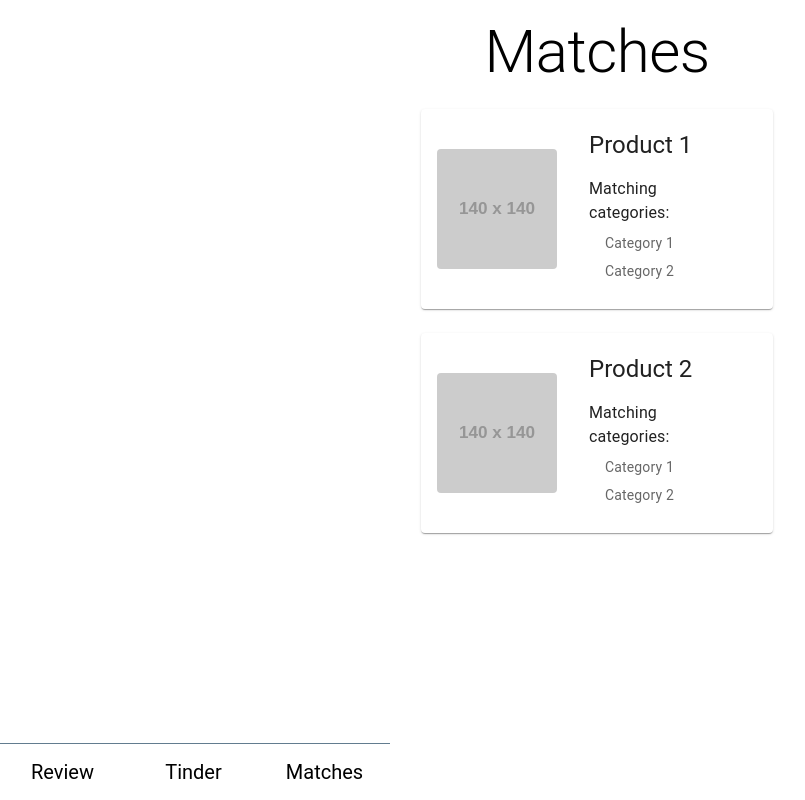
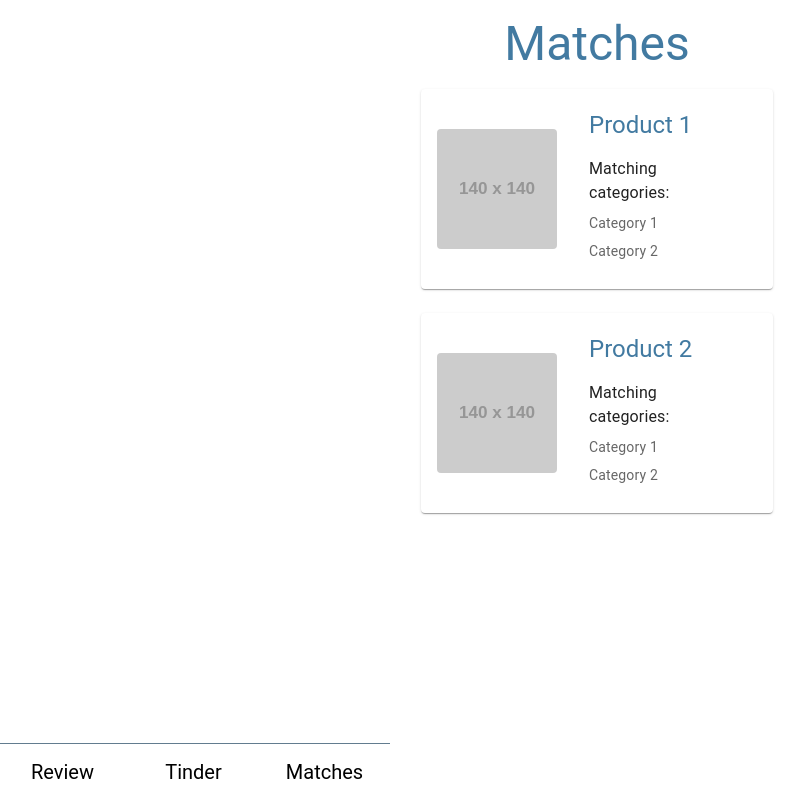
Before and after one commit to mechim/summer-sigmoid-hackathon-2024-frontend, a React (Vite) app in the folder sigmoid-app/: page /matches in a window 1280 px wide. Shown: the whole page, without its empty margins (3-808 px from the left). Built offline with nearby package versions, Linux system fonts and the light colour scheme.

Commit message:
feat: add matches styles

```diff
--- a/sigmoid-app/src/components/matches/MatchCard.jsx
+++ b/sigmoid-app/src/components/matches/MatchCard.jsx
@@ -27,7 +27,7 @@ export default function MatchCard({ match }) {
       />
       <CardContent sx={{ flex: 1 }}>
         <Box sx={{ display: "flex", alignItems: "center", mb: 2 }}>
-          <Typography variant="h5" component="div" sx={{ flex: 1 }}>
+          <Typography variant="h5" component="div" sx={{ flex: 1, color:"#427aa1" }}>
             {match.name}
           </Typography>
         </Box>
@@ -44,7 +44,6 @@ export default function MatchCard({ match }) {
               key={index}
               variant="body2"
               color="text.secondary"
-              sx={{ ml: 2 }}
             >
               {category.name}
             </Typography>
--- a/sigmoid-app/src/pages/Matches.jsx
+++ b/sigmoid-app/src/pages/Matches.jsx
@@ -28,7 +28,7 @@ export default function Matches() {
         pt: 2,
       }}
     >
-      <Typography gutterBottom variant="h2" sx={{ textAlign: "center" }}>
+      <Typography gutterBottom variant="h3" sx={{ textAlign: "center", color:'#427aa1'}}>
         {" "}
         Matches
       </Typography>
```
